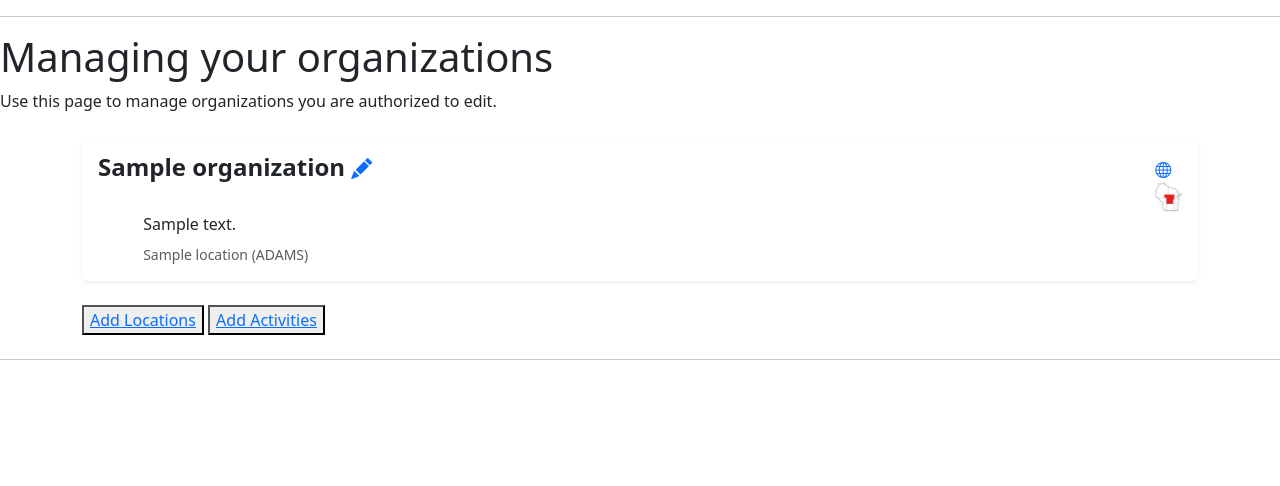
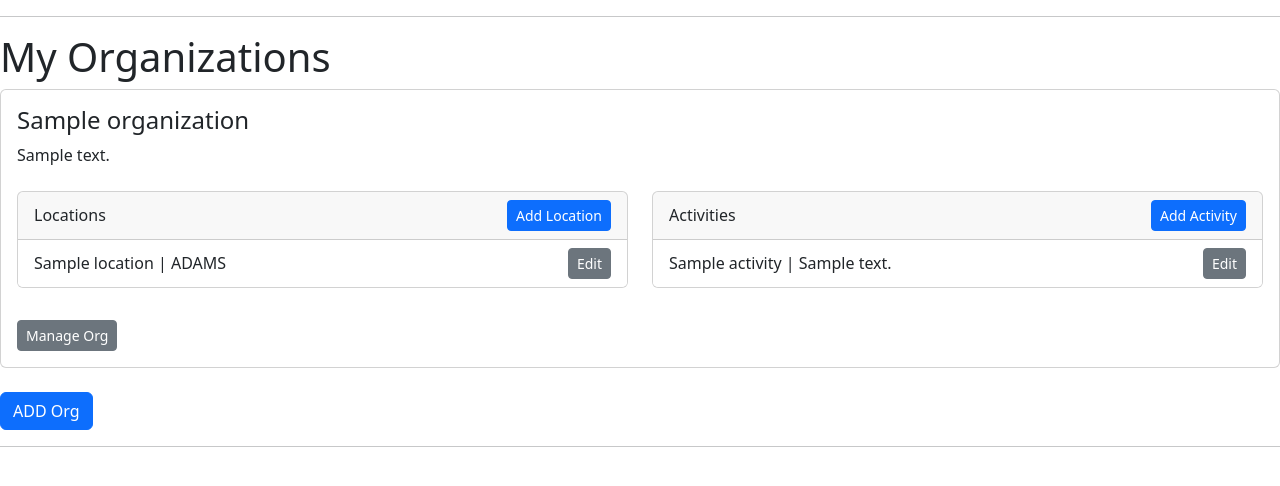
Before and after one commit to meckmeier/MasterNaturalist, a Django app: page /org_mgmt/ in a window 1280 px wide. Shown: the part 156-642 px from the top of the page. Run offline with Django 5.2, Linux system fonts and the light colour scheme; a user stored in the database is signed in; data comes from the database, SQL or seed files in the repository; tables that the repository leaves empty hold one stand-in row (values such as "Sample post").

Commit message:
management view for orgs

```diff
--- a/orgs/models.py
+++ b/orgs/models.py
@@ -97,10 +97,20 @@ class Organization(models.Model):
     def follower_count(self):
         return self.following.count()
 
+    def user_can_edit(self, user):
+        return self.OrgManager_set.filter(
+            user=user,
+            role__in=["owner", "admin", "editor"]
+            ).exists() or user.is_staff
+
     def can_edit(self, user):
         if not user.is_authenticated:
             return False
-        return user.is_staff or self.owner == user
+        return (
+            user.profile.staff
+            or self.owner == user
+            or self.orgmanager_set.filter(user=user).exists()
+    )
 
     @property
     def region_image(self):
@@ -115,6 +125,23 @@ class FollowOrg(models.Model):
 
     def __str__(self):
         return f'{self.profile.user.username} follows {self.followOrg.org_name}'
+
+class OrgManager(models.Model):
+    profile = models.ForeignKey(Profile, on_delete=models.CASCADE, related_name='managers')
+    org = models.ForeignKey(Organization, on_delete=models.CASCADE, related_name='managed')
+    ROLE_CHOICES = [
+        ("owner", "Owner"),
+        ("admin", "Admin"),
+        ("editor", "Editor"),
+    ]
+    role = models.CharField(max_length=10, choices=ROLE_CHOICES)
+
+    class Meta:
+        unique_together = ("profile", "org")
+
+    def __str__(self):
+        return f'{self.profile.user.username} manages {self.org.org_name}'
+
 
 class Location(models.Model):
     org = models.ForeignKey(Organization, on_delete=models.SET_NULL, related_name="locations", blank=True, null=True)
--- a/orgs/templates/orgs/location_form.html
+++ b/orgs/templates/orgs/location_form.html
@@ -8,9 +8,7 @@
         {% endfor %}
     </ul>
 {% endif %}
-        {% if loc.org.owner == request.user.profile %}
-    <p class="text-muted">You are the owner of this organization.</p>
-{% endif %}
+
 <form method="post" class="loc-form">
     {% csrf_token %}
    {{form.id}}
--- a/orgs/templates/orgs/org_detail.html
+++ b/orgs/templates/orgs/org_detail.html
@@ -10,11 +10,7 @@
 {% endif %}
 
 
-    {% if can_edit and org %}
-         <button type="button"><a href="{% url 'org_edit' org.id %}" class="btn btn-primary">Edit</a></button>
-    {% endif %}    {% if org.owner == request.user.profile %}
-    <p class="text-muted">You are the owner of this organization.</p>
-{% endif %}
+
 <form method="post" class="org-form">
     {% csrf_token %}
    {{form.id}}
--- a/orgs/templates/orgs/org_mgmt.html
+++ b/orgs/templates/orgs/org_mgmt.html
@@ -2,49 +2,69 @@
 {% load static %}
 {% block body %}
 
+<h1>My Organizations</h1>
+ {% for org in organizations %}
 
- <h1>Managing your organizations</h1>
- <p>Use this page to manage organizations you are authorized to edit.</p>
+   <div class="card mb-4 p-3">
+    <!-- Organization Name -->
+    <h4 class="card-title">{{ org.org_name }}</h4>
 
- {% for org in organizations %}
-<div class="container my-4">
- <div class="card mb-4 border-0 shadow-sm orgcard" id="org-{{org.id}}">
-  <div class="card-body">
-    <div class="d-flex align-items-baseline justify-content-between cardtitle">
-      <div><h4 class="mb-1 fw-semibold">
-       {{ org.org_name }}
+    <!-- Description -->
+    <p class="card-text mb-4">{{ org.about|truncatewords:30 }}</p>
 
-            <span class="mt-2 small text-muted">
-              <a href="{% url 'org_view' org.id %}"><i class="bi bi-pencil-fill"></i></a></span>
-
-      </h4></div>
-      <div>
-          <a href="{{ org.org_url }}" target="_blank" class="text-decoration-none"><i class="bi bi-globe"></i> </a>
-          <img src="{% static org.region_image %}" alt="{{ org.region_name }}" style="height:30px; width:auto;">
-      </div>
-    </div>
-    <div class="col-12 col-md-11 order-md-1 tab-content mx-auto" id="v-pills-tabContent{{ org.id }}">
-           {{ org.about }}
-
-            <div class="mt-2">
-              {% if org.locations.exists %}
-              <div class="mt-2 small text-muted">
-                {% for loc in org.locations.all %}
-                  {{ loc.loc_name }}{% if loc.county_id %} ({{ loc.county_id.county_name }}){% endif %}{% if not forloop.last %}, {% endif %}
-                {% endfor %}
-              </div>
-              {% endif %}
-            </div>
+    <!-- Locations & Activities side by side -->
+    <div class="row">
+        <!-- Locations -->
+        <div class="col-md-6 mb-3">
+            <div class="card h-100">
+                <div class="card-header d-flex justify-content-between align-items-center">
+                    <span>Locations</span>
+                    <a href="{% url 'loc_create' %}?org={{ org.id }}" class="btn btn-sm btn-primary">Add Location</a>
+                </div>
+                <ul class="list-group list-group-flush">
+                    {% for loc in org.locations.all %}
+                        <li class="list-group-item d-flex justify-content-between align-items-center">
+                            {{ loc.loc_name }} | {{ loc.county_id.county_name }}
+                            <a href="{% url 'loc_edit' loc.id %}" class="btn btn-sm btn-secondary">Edit</a>
+                        </li>
+                    {% empty %}
+                        <li class="list-group-item">No locations yet</li>
+                    {% endfor %}
+                </ul>
             </div>
         </div>
 
+        <!-- Activities -->
+        <div class="col-md-6 mb-3">
+            <div class="card h-100">
+                <div class="card-header d-flex justify-content-between align-items-center">
+                    <span>Activities</span>
+                    <a href="{% url 'activity_create' %}?org={{ org.id }}" class="btn btn-sm btn-primary">Add Activity</a>
+                </div>
+                <ul class="list-group list-group-flush">
+                    {% for act in org.activities.all %}
+                        <li class="list-group-item d-flex justify-content-between align-items-center">
+                            {{ act.title }} | {{ act.date_description }}
+                            <a href="{% url 'activity_edit' act.id %}" class="btn btn-sm btn-secondary">Edit</a>
+                        </li>
+                    {% empty %}
+                        <li class="list-group-item">No activities yet</li>
+                    {% endfor %}
+                </ul>
+            </div>
+        </div>
+    </div>
 
-  </div> <!-- tabcontent-->
-  <button><a href="{% url 'loc_create'%}?org={{org.id}}">Add Locations</a></button>
-  <button><a href="{% url 'activity_create'%}&org={{org.id}}">Add Activities</a></button>
- </div> <!--cardbody-->
+    <!-- Manage Org button at bottom -->
+    <div class="d-flex gap-2 mt-3">
+        <a href="{% url 'org_edit' org.id %}" class="btn btn-secondary btn-sm">Manage Org</a>
+    </div>
+</div>
 
- {% endfor %}
+{% empty %}
+<p>You are not managing any organizations yet.</p>
+{% endfor %}
 
-</div>
+<!-- Add New Organization -->
+<a href="{% url 'org_create' %}" class="btn btn-primary">ADD Org</a>
 {% endblock %}
--- a/orgs/templates/orgs/orgs.html
+++ b/orgs/templates/orgs/orgs.html
@@ -73,10 +73,7 @@
         {% else %}
           {{ org.org_name }}
         {% endif %}
-        {% if org|can_edit:request.user %}
-            <span class="mt-2 small text-muted">
-              <a href="{% url 'org_view' org.id %}"><i class="bi bi-pencil-fill"></i></a></span>
-        {% endif %}
+
       </h4>
       </div>
       <div class="d-flex align-items-center gap-3 cardicons">
--- a/orgs/views.py
+++ b/orgs/views.py
@@ -138,59 +138,7 @@ def orgs(request):
             "orgs": all_orgs,
         }
     )
-def org_mgmt(request):
-    today = timezone.now().date()
-    active_locations = Location.objects.filter(deleted=False)
 
-    volunteer = (
-    Activity.objects
-        .filter( Q(expire_date__isnull=True) | Q(expire_date__gte=today), activity_type="v")
-        .prefetch_related(
-            Prefetch(
-             "sessions",
-             queryset=Session.objects.current().order_by("start")
-         )
-        ))
-
-    training = (
-        Activity.objects
-        .filter( Q(expire_date__isnull=True) | Q(expire_date__gte=today), activity_type="t")
-        .prefetch_related(
-            Prefetch(
-                "sessions",
-                queryset=Session.objects.current().order_by("start")
-            )
-        ))
-
-    orgs = (
-        Organization.objects
-        .filter(deleted=False, owner=request.user.profile)
-        .order_by("org_name")
-        .prefetch_related(
-            Prefetch(
-                "activities",  # must match the related_name on model
-                queryset=volunteer,
-                to_attr="volunteer"  # this creates the attribute you reference later
-            ),
-            Prefetch(
-                "activities",
-                queryset=training,
-                to_attr="training"
-            ),
-            Prefetch("locations", queryset=active_locations),
-
-        )
-    )
-
-
-    return render(
-        request,
-        "orgs/org_mgmt.html",
-        {
-            "organizations": orgs,
-            "q":""
-        }
-    )
 def locations(request):
 
     q = request.GET.get("q", "")
@@ -566,8 +514,8 @@ def org_detail(request, org_id=None, view_only=False):
     view_only = request.resolver_match.url_name == "org_view"
     if org_id:
         org = get_object_or_404(Organization, id=org_id)
-        if request.user.profile.staff or org.owner==request.user.profile:
-            can_edit=True
+        if org.can_edit(request.user):
+            can_edit = True
     else:
         org = None
         if request.user.is_authenticated:
@@ -577,7 +525,7 @@ def org_detail(request, org_id=None, view_only=False):
         form= OrgForm(request.POST, instance=org)
         loc_formset = LocationFormSet(request.POST, instance=org, prefix="locations")
 
-        if request.user.is_authenticated and not can_edit:
+        if not org.can_edit(request.user):
              messages.error(request, "You do not have permission to update this record.")
              return render(request, "orgs/org_detail.html", {
                 "org": org,
@@ -669,8 +617,13 @@ def loc_view(request, loc_id=None):
              })
 
     else:
+        org_id = request.GET.get("org")
+        if org_id:
+            loc = Location(org_id=org_id)  # create a new instance with the org set
+        else:
+            loc = Location()  # fallback if no org_id
+
         form = LocForm(instance=loc)
-
     if view_only:
         for field in form.fields.values():
             field.disabled = True
@@ -983,3 +936,46 @@ def results(request):
                     "q":q, # i needed to pass this q from the filter_form so i can highlight the search text in the html
 
                   } )
+
+def org_mgmt(request):
+    active_locations=Location.objects.filter(deleted=False)
+    activities=Activity.objects.all()
+
+
+    if not request.user.is_authenticated:
+        return redirect("login")
+    if request.user.profile.staff:
+        orgs = Organization.objects.all().prefetch_related(
+            Prefetch(
+                "locations",
+                queryset=active_locations,
+                to_attr="active_locs"  # optional: lets you access org.active_locs
+            ),
+            Prefetch(
+                "activities",
+                queryset=activities,
+                to_attr="active_activities"  # optional: access as org.active_activities
+            )
+            )
+    else:
+
+        orgs = (
+            Organization.objects
+            .filter(managed__profile=request.user.profile)
+            .distinct()
+            .prefetch_related(
+                Prefetch(
+                    "locations",
+                    queryset=active_locations,
+                    to_attr="active_locs"  # optional: access as org.active_locs in template
+                ),
+            Prefetch(
+                "activities",
+                queryset=activities,
+                to_attr="active_activities"  # optional: access as org.active_activities
+            )
+            )
+        )
+    return render(request, "orgs/org_mgmt.html", {
+        "organizations": orgs
+    })
```
Also changed, not shown: orgs/migrations/0062_orgmanager.py (added).
